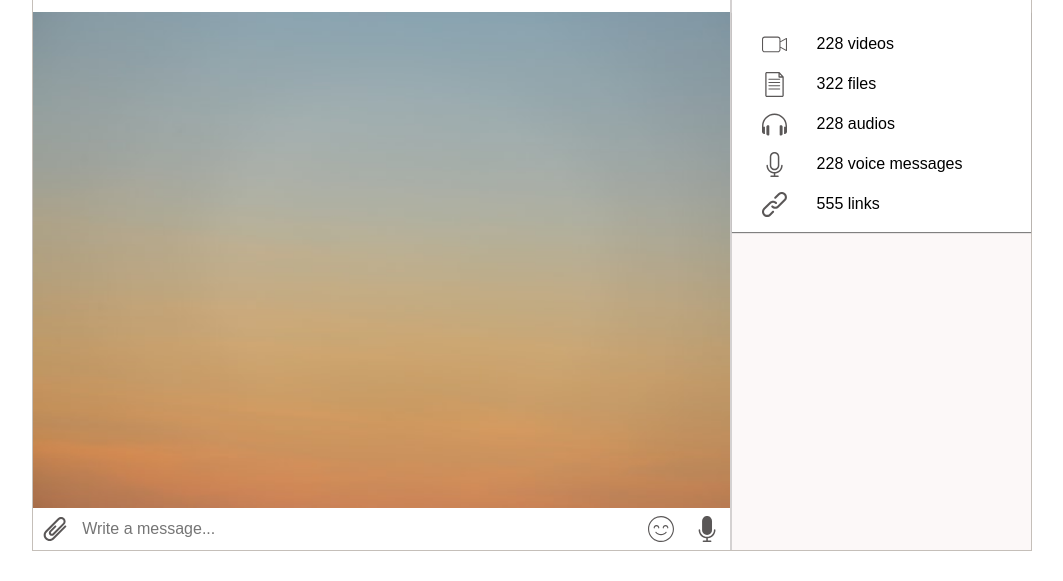
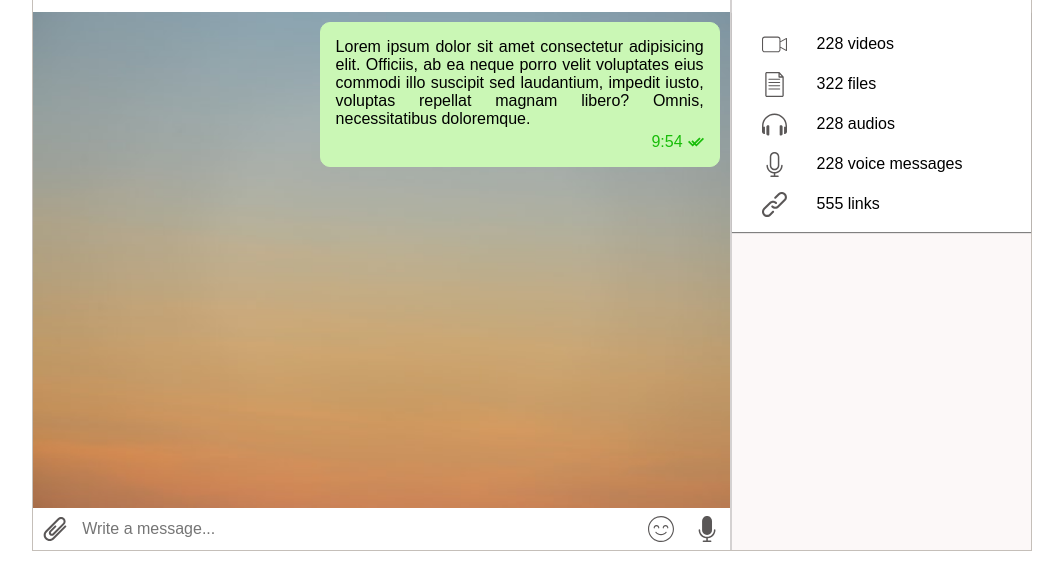
Before and after one commit to Antyfeev96/AHJ-Chaos-Organizer-frontend, a website built with webpack: page index.html in a window 1280 px wide. Shown: the part 149-730 px from the top of the page, without its empty margins (108-1171 px from the left). Built offline with nearby package versions, Linux system fonts and the light colour scheme.

Commit message:
Message box styled

```diff
--- a/index.html
+++ b/index.html
@@ -96,9 +96,21 @@
 						<path d="m368 277.332031h-352c-8.832031 0-16-7.167969-16-16s7.167969-16 16-16h352c8.832031 0 16 7.167969 16 16s-7.167969 16-16 16zm0 0"/>
 					</svg>
         </div>
-      </header>
-      <div class="content"></div>
-      <div class="message">
+			</header>
+      <div class="chat">
+				<div class="message">
+					<div class="message__content">Lorem ipsum dolor sit amet consectetur adipisicing elit. Officiis, ab ea neque porro velit voluptates eius commodi illo suscipit sed laudantium, impedit iusto, voluptas repellat magnam libero? Omnis, necessitatibus doloremque.</div>
+					<div class="message__status">
+						<div class="message__timestamp">9:54</div>
+						<svg class="icon" id="check" xmlns="http://www.w3.org/2000/svg" viewBox="0 0 512 512">
+							<g>
+								<path d="m473.074 120.729-203.295 203.296-21.212-21.212 153.765-153.764-38.926-38.926-153.765 153.765-61.047-61.047-38.926 38.926 61.047 61.047-21.211 21.211-110.578-110.577-38.926 38.926 149.503 149.503 60.138-60.137 60.137 60.137 242.222-242.221z"/>
+							</g>
+						</svg>
+					</div>
+				</div>
+			</div>
+      <div class="input-box">
 				<svg class="icon" id="paperclip" xmlns="http://www.w3.org/2000/svg" viewBox="0 0 511.988 511.988">
 					<g>
 							<path d="M489.305,185.463c-8.354-8.309-21.861-8.272-30.17,0.081L202.687,443.379c-33.271,33.271-87.308,33.271-120.641-0.045
@@ -111,8 +123,8 @@
 								c50.003,49.977,131.049,49.977,181.022,0.004l256.489-257.875C497.695,207.279,497.658,193.772,489.305,185.463z"/>
 					</g>
 				</svg>
-				<input placeholder="Write a message..." type="text" class="message__input">
-				<div class="message__buttons">
+				<input placeholder="Write a message..." type="text" class="input-box__input">
+				<div class="input-box__buttons">
 					<svg class="icon" id="smile" xmlns="http://www.w3.org/2000/svg" viewBox="0 0 368 368" >
 						<g>
 							<g>
--- a/src/css/style.scss
+++ b/src/css/style.scss
@@ -60,14 +60,47 @@ body {
       }
     }
 
-    .content {
+    .chat {
+      padding: 10px;
       height: 83%;
       background: url('../images/background.jpg') no-repeat;
       background-size: cover;
-      overflow-y: hidden;
+
+      .message {
+        padding: 15px;
+        margin-left: auto;
+        margin-right: 0;
+        width: 400px;
+        height: fit-content;
+        background-color: rgb(202, 247, 181);
+        border: 1px solid rgb(202, 247, 181);
+        border-radius: 10px;
+
+        &__content {
+          text-align: justify;
+        }
+
+        &__status {
+          display: flex;
+          margin-top: 5px;
+          justify-content: flex-end;
+          align-items: center;
+        }
+
+        &__timestamp {
+          color: rgb(24, 189, 9);
+        }
+
+        .icon {
+          margin-left: 5px;
+          width: 16px;
+          height: 16px;
+          fill: rgb(24, 189, 9);
+        }
+      }
     }
 
-    .message {
+    .input-box {
       display: flex;
       align-items: center;
       height: 7%;
--- a/src/js/GUI.js
+++ b/src/js/GUI.js
@@ -1 +1,2 @@
 // Photo by <a href="https://unsplash.com/@xcrap?utm_source=unsplash&utm_medium=referral&utm_content=creditCopyText">César Couto</a> on <a href="https://unsplash.com/s/photos/background?utm_source=unsplash&utm_medium=referral&utm_content=creditCopyText">Unsplash</a>
+<div>Icons made by <a href="https://www.freepik.com" title="Freepik">Freepik</a> from <a href="https://www.flaticon.com/" title="Flaticon">www.flaticon.com</a></div>
```
Also changed, not shown: src/images/double-check.svg (added).
